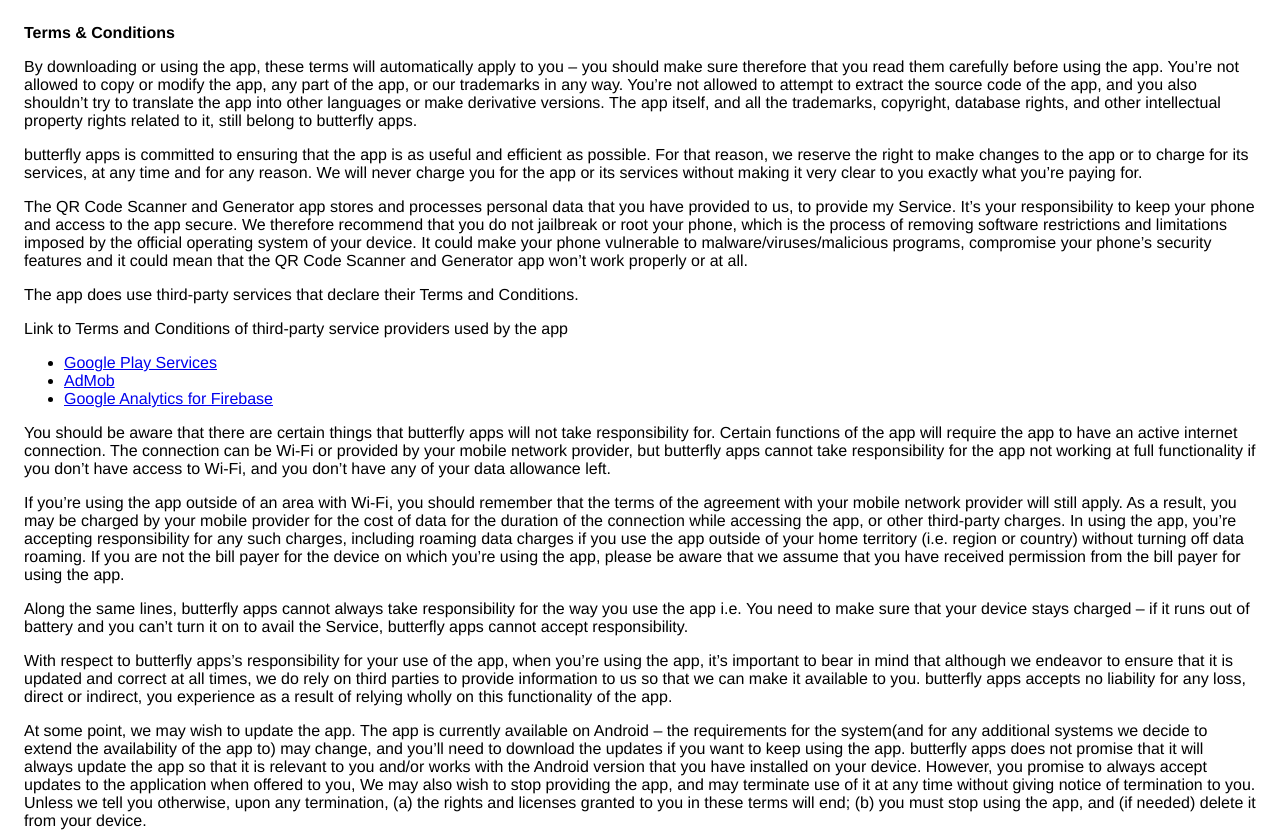
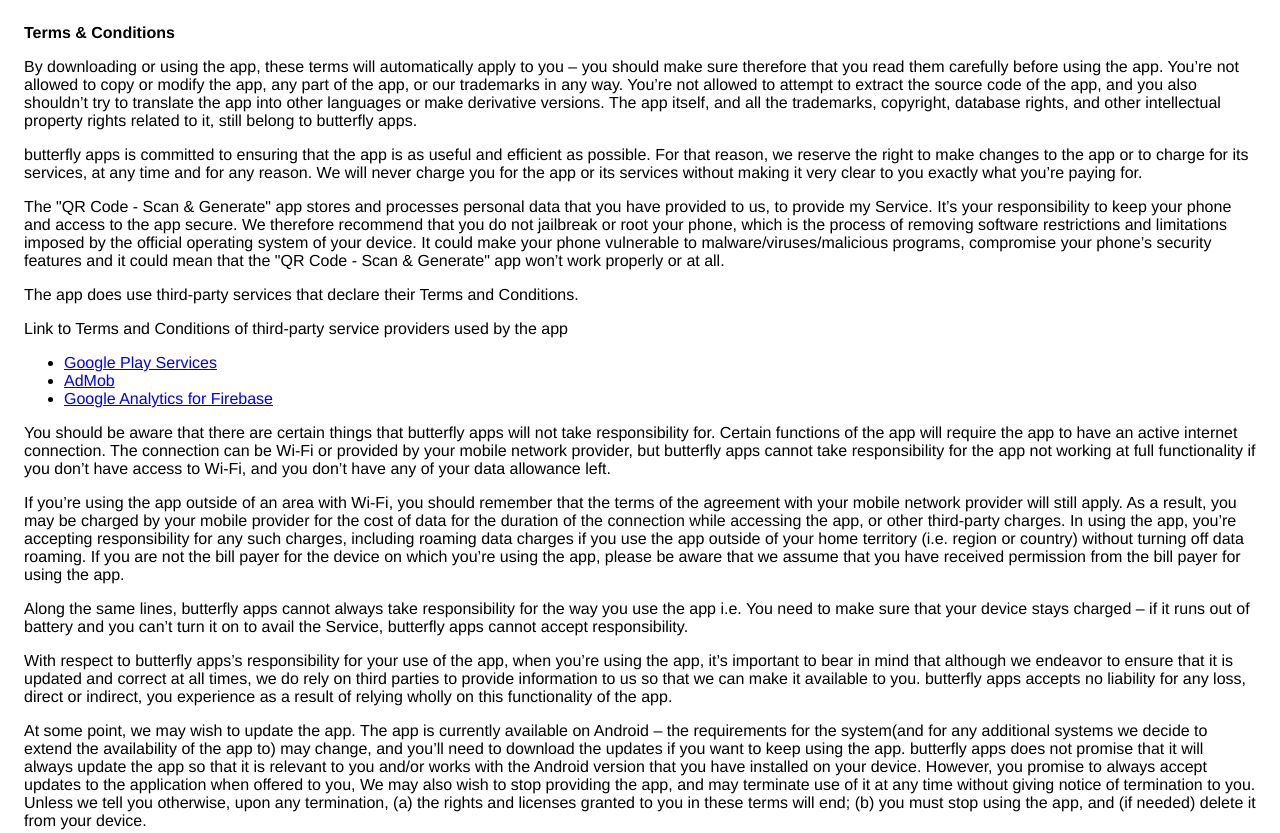
Before and after one commit to butterfly-apps/general, a plain HTML site: page qr-code/terms-and-conditions.html in a window 1280 px wide. Shown: the top 833 px of the page. Drawn offline with Linux system fonts and the light colour scheme.

Commit message:
feat: qr code app name changed

```diff
--- a/qr-code/terms-and-conditions.html
+++ b/qr-code/terms-and-conditions.html
@@ -36,7 +36,7 @@
         clear to you exactly what you’re paying for.
     </p>
     <p>
-        The QR Code Scanner and Generator app stores and processes personal data that
+        The "QR Code - Scan & Generate" app stores and processes personal data that
         you have provided to us, to provide my
         Service. It’s your responsibility to keep your phone and
         access to the app secure. We therefore recommend that you do
@@ -45,7 +45,7 @@
         official operating system of your device. It could make your
         phone vulnerable to malware/viruses/malicious programs,
         compromise your phone’s security features and it could mean
-        that the QR Code Scanner and Generator app won’t work properly or at all.
+        that the "QR Code - Scan & Generate" app won’t work properly or at all.
     </p>
     <div>
         <p>
```
Also changed, not shown: qr-code/index.html (+1 -1 lines), qr-code/privacy-policy.html (+2 -2 lines).
